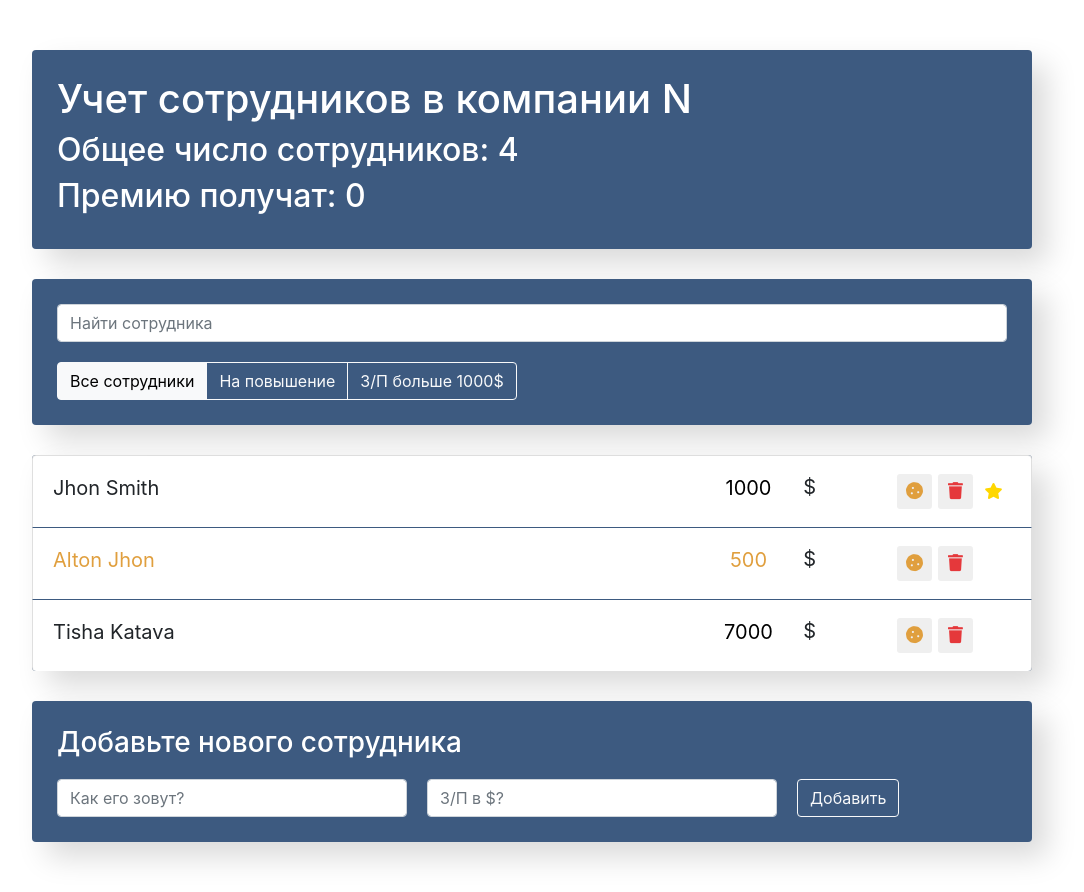
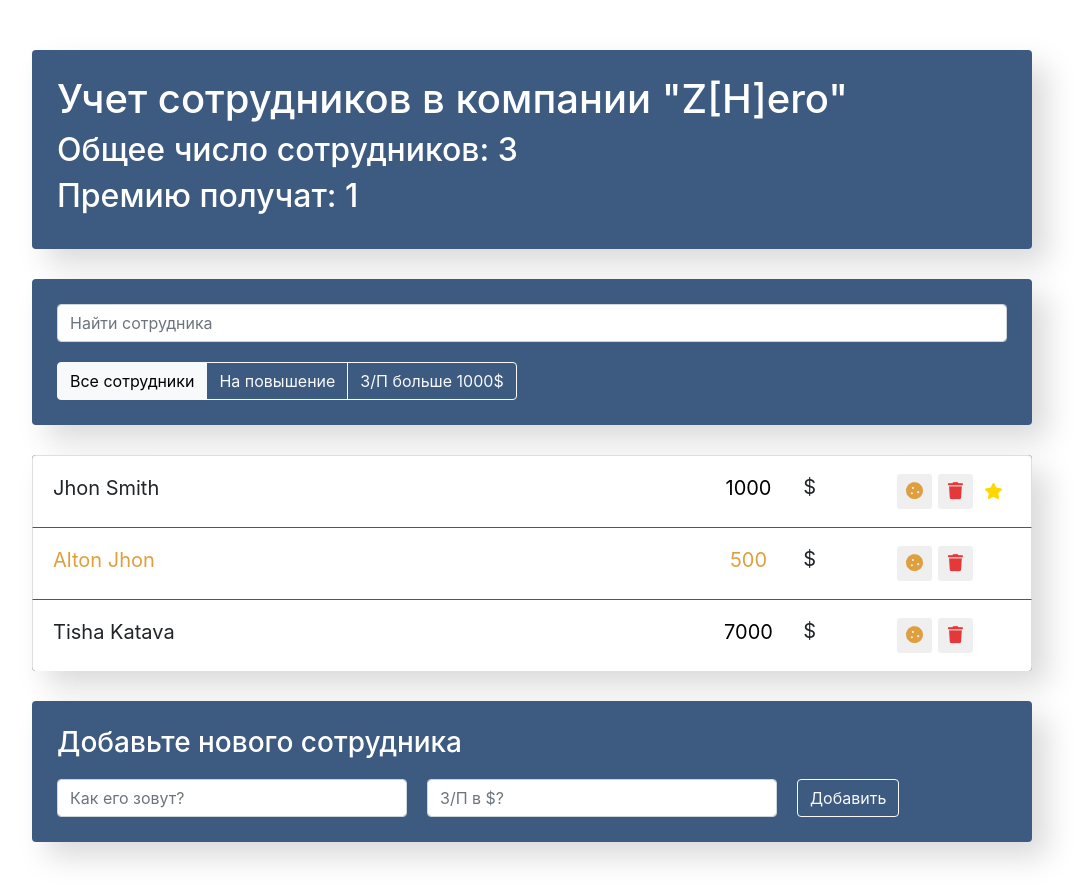
Before and after one commit to Alekon-11/employees-vue-app, a Vue app: page / in a window 1280 px wide. Shown: the whole page, without its empty margins (108-1192 px from the left). Built offline with nearby package versions, Linux system fonts and the light colour scheme.

Commit message:
Feat: Simple Employee Accounting Application Version 1.0 Completed

```diff
--- a/src/App.vue
+++ b/src/App.vue
@@ -1,6 +1,6 @@
 <template>
     <div class="app">
-        <EmployeesHeader />
+        <EmployeesHeader :total-rewards="totalRewards" :total-employees="employees.length" />
 
         <div class="search-panel">
             <EmployeesSearch v-model="search" />
@@ -38,6 +38,8 @@ const employees = ref<Employee[]>([
     { name: 'Tisha Katava', salary: 7000, id: 2, increase: false, reward: false }
 ])
 
+const totalRewards = computed(() => employees.value.filter((item: Employee) => item.reward).length)
+
 const searchedEmployees = computed(() => {
     return employees.value.filter((item: Employee) => item.name.toLowerCase().includes(search.value.toLowerCase()))
 })
@@ -64,15 +66,19 @@ const filteredEmployees = computed(() => {
     return filtered
 })
 
+const findEmployee = (id: number) => {
+    return employees.value.find((item: Employee) => item.id === id)
+}
+
 const toggleIncrease = (id: number) => {
-    const targetEmployee = employees.value.find((item: Employee) => item.id === id)
+    const targetEmployee = findEmployee(id)
 
     if (targetEmployee) {
         targetEmployee.increase = !targetEmployee.increase
     }
 }
 const toggleReward = (id: number) => {
-    const targetEmployee = employees.value.find((item: Employee) => item.id === id)
+    const targetEmployee = findEmployee(id)
 
     if (targetEmployee) {
         targetEmployee.reward = !targetEmployee.reward
@@ -89,7 +95,7 @@ const switchFilter = (filter: Filter) => {
     activeFilter.value = filter
 }
 const updateSalary = (id: number, salary: number) => {
-    const targetEmployee = employees.value.find((item: Employee) => item.id === id)
+    const targetEmployee = findEmployee(id)
 
     if (targetEmployee) {
         targetEmployee.salary = salary
--- a/src/components/EmployeesHeader.vue
+++ b/src/components/EmployeesHeader.vue
@@ -1,12 +1,19 @@
 <template>
     <div class="app-info">
-        <h1>Учет сотрудников в компании N</h1>
-        <h2>Общее число сотрудников: 4</h2>
-        <h2>Премию получат: 0</h2>
+        <h1>Учет сотрудников в компании "Z[H]ero"</h1>
+        <h2>Общее число сотрудников: {{ totalEmployees }}</h2>
+        <h2>Премию получат: {{ totalRewards }}</h2>
     </div>
 </template>
 
-<script setup lang="ts"></script>
+<script setup lang="ts">
+interface Props {
+    totalEmployees: number
+    totalRewards: number
+}
+
+defineProps<Props>()
+</script>
 
 <style scoped>
 .app-info {
```
